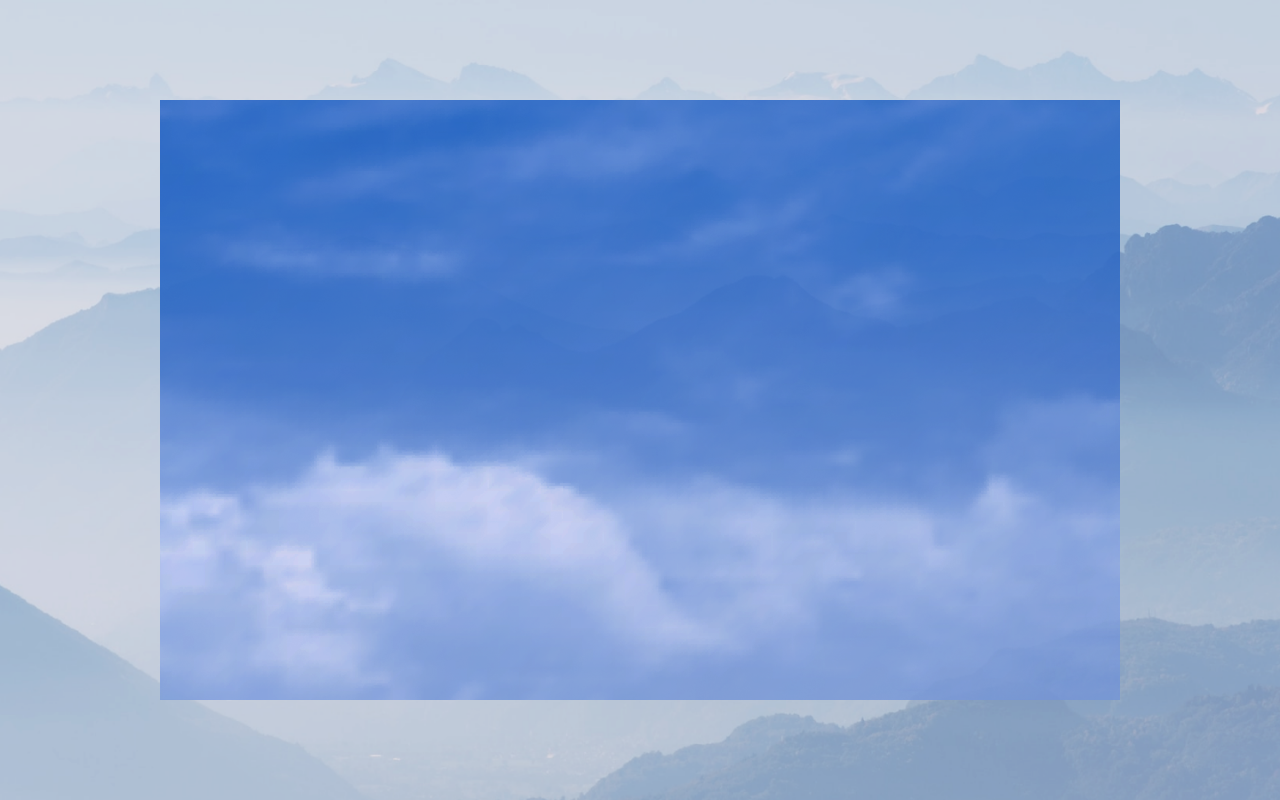
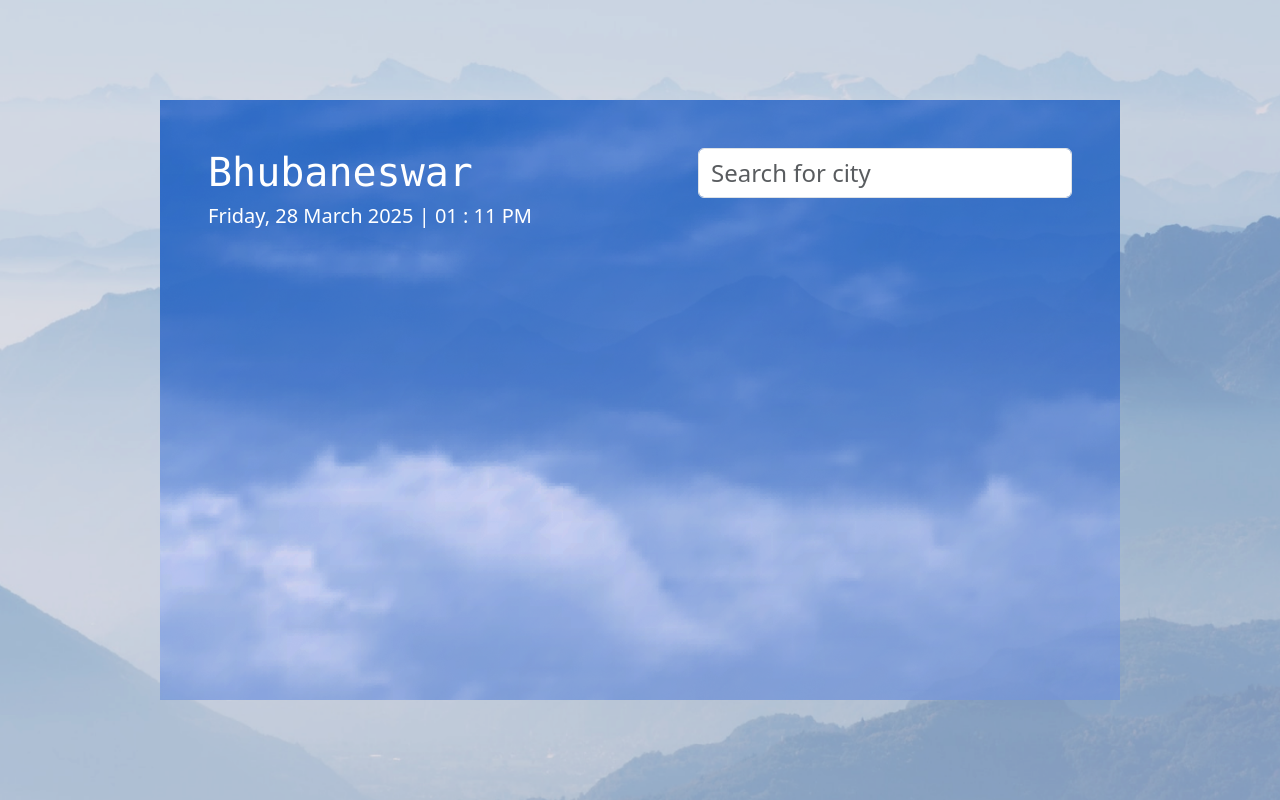
Before and after one commit to Subhranshu-Mindfire/weatherApp-redux, a React (Vite) app: page / in a window 1280 px wide. Built offline with nearby package versions, Linux system fonts and the light colour scheme.

Commit message:
5: Added Top  Component

```diff
--- a/src/components/Hero/Hero.jsx
+++ b/src/components/Hero/Hero.jsx
@@ -1,9 +1,11 @@
 import React from 'react'
 import "./Hero.css"
+import Top from '../Top/Top'
 
 const Hero = () => {
   return (
     <div className='hero h-75 w-75'>
+      <Top/>
     </div>
   )
 }
--- /dev/null
+++ b/src/components/Top/Top.jsx
@@ -0,0 +1,21 @@
+import React from 'react'
+
+const Top = () => {
+  return (
+    <div className='d-flex justify-content-between p-5 top'>
+      <div className="left">
+        <div className="place h1 font-monospace text-white">
+          Bhubaneswar
+        </div>
+        <div className="h5 text-white">
+          Friday, 28 March 2025 | 01 : 11 PM
+        </div>
+      </div>
+      <div className="right">
+        <input type="text" className='form-control fs-4' placeholder='Search for city'/>
+      </div>
+    </div>
+  )
+}
+
+export default Top
```
